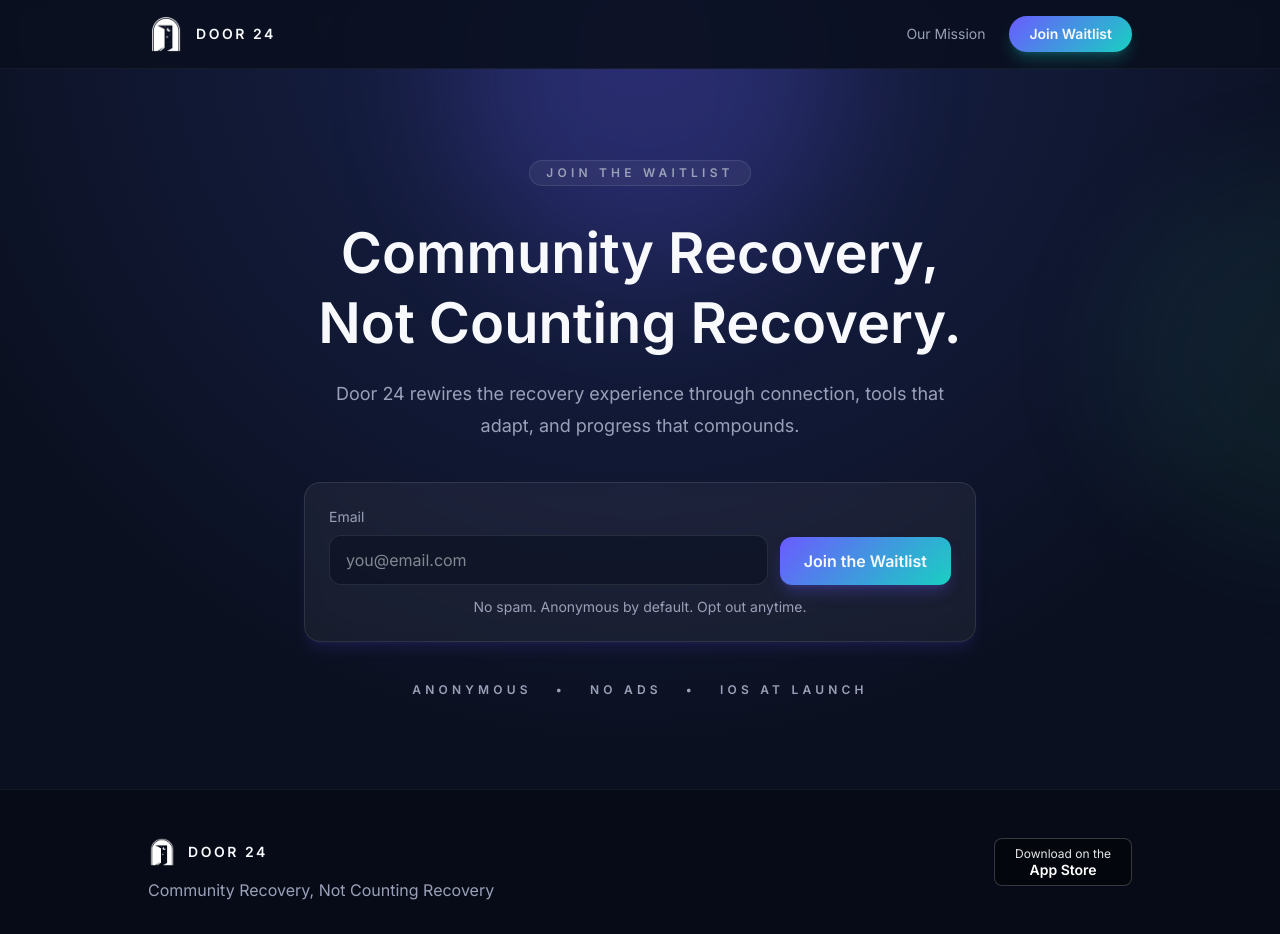
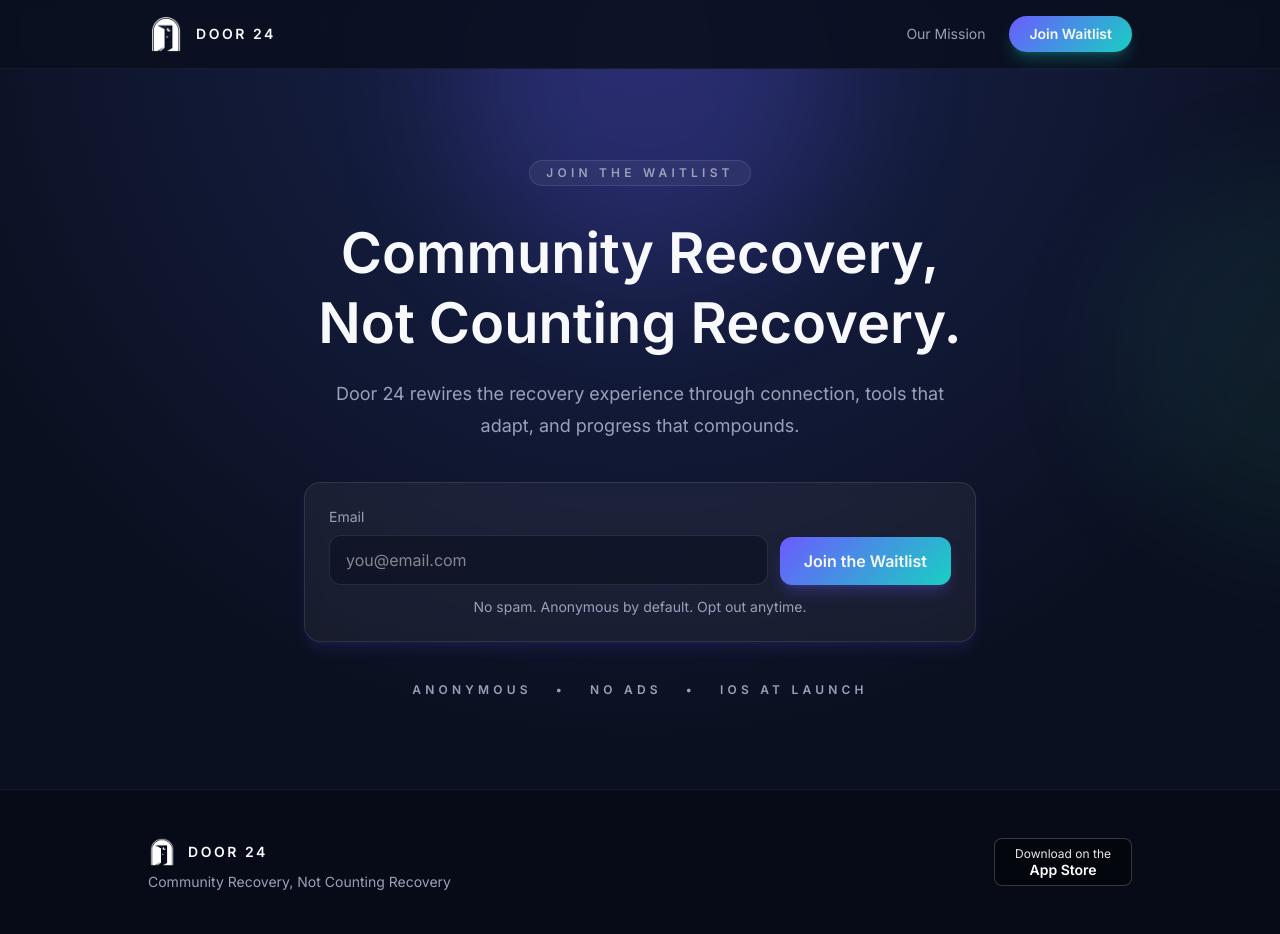
Before and after one commit to Door24Tech/door24-web, a Next.js app: page / in a window 1280 px wide. Shown: the top 934 px of the page. Built offline with nearby package versions, Linux system fonts and the light colour scheme.

Commit message:
Reduce spacing between logo and tagline, make tagline smaller than logo text

```diff
--- a/src/app/components/Footer.tsx
+++ b/src/app/components/Footer.tsx
@@ -89,7 +89,7 @@ export default function Footer() {
       <div className="mx-auto max-w-[1080px] px-4 py-10 sm:px-8 sm:py-12 lg:px-12">
         {/* Brand Section */}
         <div className="mb-10 flex flex-col gap-4 sm:flex-row sm:items-start sm:justify-between">
-          <div className="flex flex-col gap-3">
+          <div className="flex flex-col gap-1.5">
             <Link
               href="/"
               className="flex items-center gap-2 text-xs font-semibold tracking-[0.18em] uppercase text-[var(--door24-foreground)] sm:gap-3 sm:text-sm"
@@ -104,7 +104,7 @@ export default function Footer() {
               />
               <span>Door 24</span>
             </Link>
-            <p className="text-sm text-[var(--door24-muted)] sm:text-base">
+            <p className="text-xs text-[var(--door24-muted)] sm:text-sm">
               Community Recovery, Not Counting Recovery
             </p>
           </div>
```
